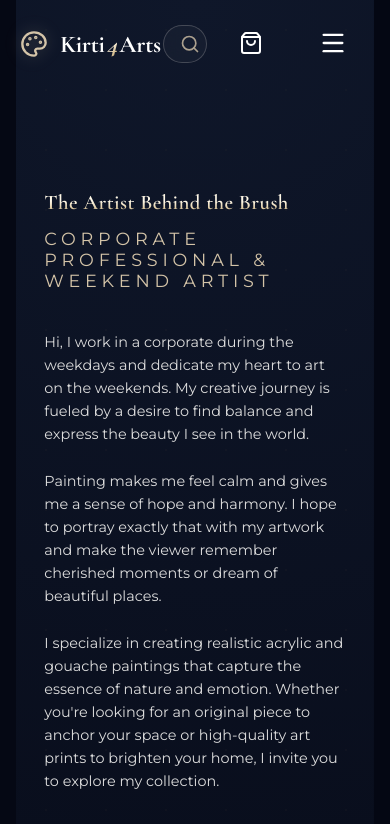
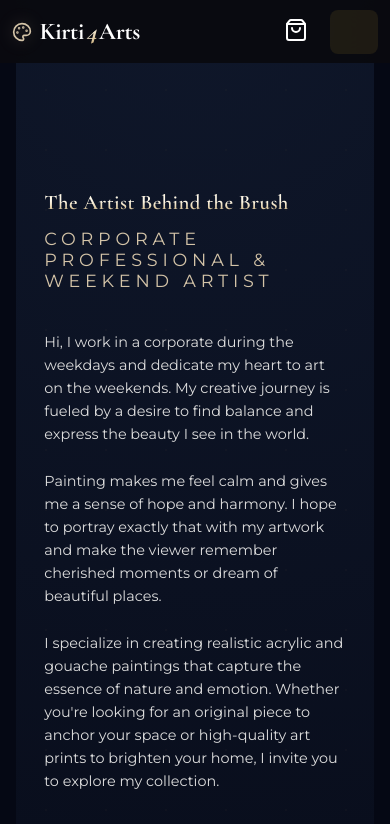
Before and after one commit to priyanshuverma2003/kirti4arts, a Next.js app: page /about in a window 390 px wide. Shown: the top 824 px of the page. Built offline with nearby package versions, Linux system fonts and the light colour scheme.

Commit message:
Create best mobile navbar - full-screen menu, large touch targets, centered layout

```diff
--- a/src/components/layout/Navbar.module.css
+++ b/src/components/layout/Navbar.module.css
@@ -311,53 +311,168 @@
 }
 
 @media (max-width: 768px) {
+
+    /* Mobile Navbar - Optimized for Touch */
     .navbar {
-        padding: 1rem 5%;
+        padding: 0.8rem 4%;
+        background: rgba(10, 10, 15, 0.95) !important;
+        backdrop-filter: blur(20px);
+    }
+
+    .scrolled {
+        padding: 0.6rem 4%;
+    }
+
+    .container {
+        max-width: 100%;
+    }
+
+    /* Larger Logo for Mobile */
+    .logoContainer {
+        gap: 0.5rem;
+        z-index: 1001;
+    }
+
+    .logoIcon {
+        width: 24px;
+        height: 24px;
     }
 
     .logo {
-        font-size: 1.5rem;
+        font-size: 1.4rem;
     }
 
-    .desktopSearchContainer {
-        display: block;
-        /* Removing the incorrect 'none' since we use searchContainer */
-    }
-
-    .mobileToggle {
-        display: block;
-    }
-
-
-    .mobileSearchWrapper {
-        display: block;
+    /* Hide Desktop Elements */
+    .searchContainer {
+        display: none;
     }
 
     .navLinks {
+        display: none;
+    }
+
+    /* Mobile Menu Toggle - Larger Touch Target */
+    .mobileToggle {
+        display: flex !important;
+        align-items: center;
+        justify-content: center;
+        width: 44px;
+        height: 44px;
+        padding: 0.5rem;
+        background: rgba(212, 175, 55, 0.1);
+        border-radius: 8px;
+        transition: all 0.3s ease;
+    }
+
+    .mobileToggle:hover {
+        background: rgba(212, 175, 55, 0.2);
+        transform: scale(1.05);
+    }
+
+    /* Mobile Menu - Full Screen Overlay */
+    .navLinks {
+        display: flex;
         position: fixed;
         top: 0;
         right: -100%;
-        width: 80%;
+        width: 100%;
         height: 100vh;
-        background: rgba(5, 5, 10, 0.95);
+        background: linear-gradient(135deg, rgba(5, 8, 20, 0.98), rgba(10, 10, 15, 0.98));
         backdrop-filter: blur(30px);
         -webkit-backdrop-filter: blur(30px);
         flex-direction: column;
         justify-content: center;
-        align-items: flex-start;
-        padding: 2rem 3rem;
-        gap: 2rem;
-        transition: right 0.5s cubic-bezier(0.165, 0.84, 0.44, 1);
-        z-index: 999;
-        box-shadow: -20px 0 50px rgba(0, 0, 0, 0.5);
+        align-items: center;
+        padding: 3rem 2rem;
+        gap: 2.5rem;
+        transition: right 0.4s cubic-bezier(0.165, 0.84, 0.44, 1);
+        z-index: 1000;
     }
 
     .navLinks.active {
         right: 0;
     }
 
+    /* Mobile Menu Links - Large Touch Targets */
     .navLink {
-        font-size: 1.2rem;
-        opacity: 0.8;
+        font-size: 1.5rem;
+        font-weight: 600;
+        letter-spacing: 0.1em;
+        opacity: 1;
+        padding: 1rem 2rem;
+        width: 100%;
+        max-width: 300px;
+        text-align: center;
+        border: 1px solid rgba(212, 175, 55, 0.2);
+        border-radius: 12px;
+        background: rgba(255, 255, 255, 0.03);
+        transition: all 0.3s ease;
+    }
+
+    .navLink:hover,
+    .navLink:active {
+        background: rgba(212, 175, 55, 0.15);
+        border-color: rgba(212, 175, 55, 0.4);
+        transform: translateY(-2px);
+    }
+
+    .navLink::after {
+        display: none;
+    }
+
+    /* Cart Icon - Larger for Mobile */
+    .cartIcon {
+        width: 44px;
+        height: 44px;
+        display: flex;
+        align-items: center;
+        justify-content: center;
+    }
+
+    .cartWrapper {
+        position: relative;
+    }
+
+    .cartBadge {
+        position: absolute;
+        top: -8px;
+        right: -8px;
+        background: var(--primary-color);
+        color: #000;
+        border-radius: 50%;
+        width: 20px;
+        height: 20px;
+        display: flex;
+        align-items: center;
+        justify-content: center;
+        font-size: 0.7rem;
+        font-weight: 700;
+    }
+
+    /* Actions Container */
+    .actions {
+        gap: 0.8rem;
+        z-index: 1001;
     }
 }
+
+/* Extra Small Devices */
+@media (max-width: 480px) {
+    .navbar {
+        padding: 0.6rem 3%;
+    }
+
+    .logo {
+        font-size: 1.2rem;
+    }
+
+    .logoIcon {
+        width: 20px;
+        height: 20px;
+    }
+
+    .navLink {
+        font-size: 1.3rem;
+        padding: 0.9rem 1.5rem;
+    }
+}
```
